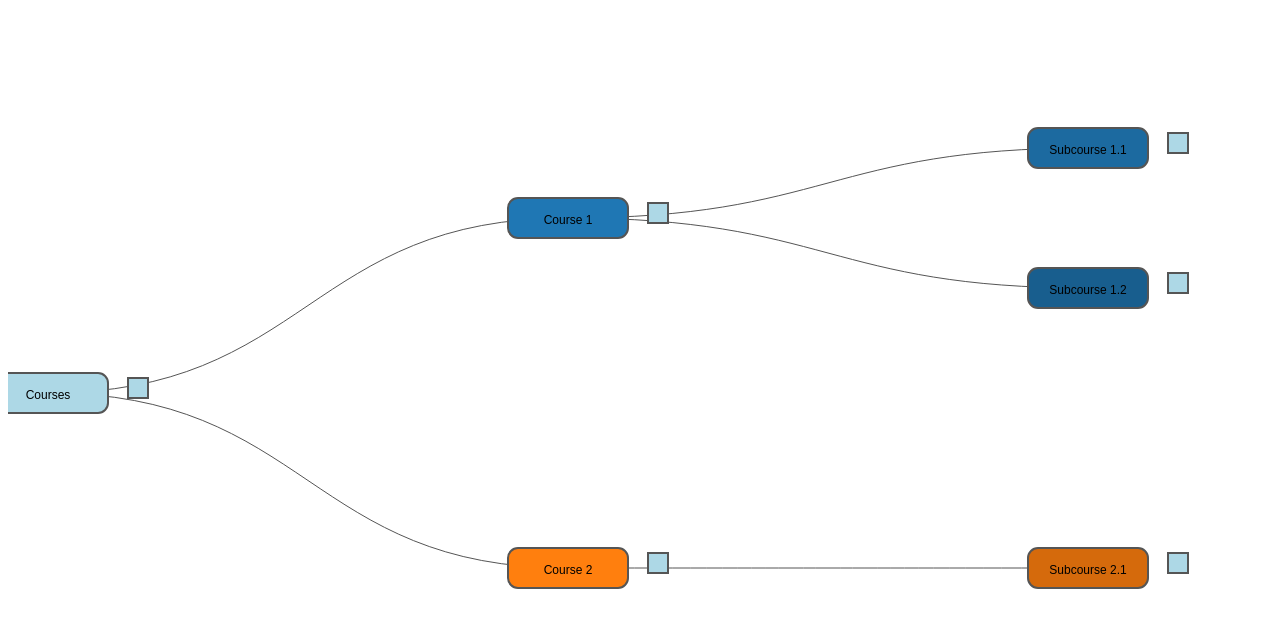
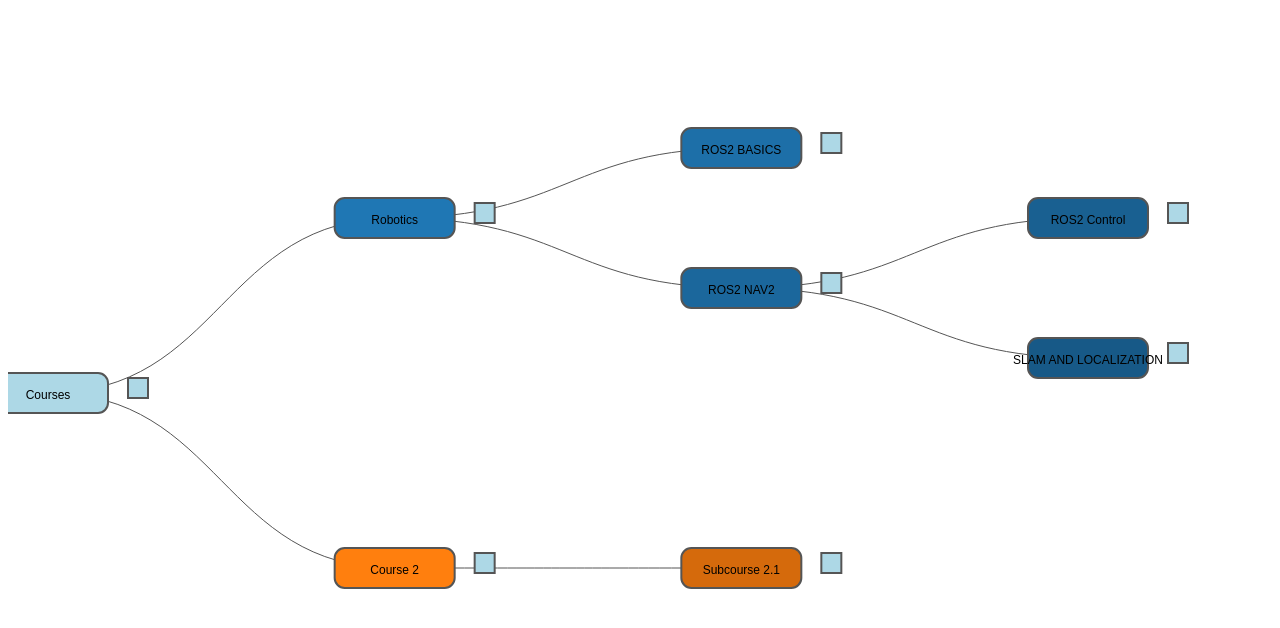
Before and after one commit to kirolossedra/StudyTree, a plain HTML site: page index.html in a window 1280 px wide. Drawn offline with nearby package versions, Linux system fonts and the light colour scheme.

Commit message:
Update index.html

```diff
--- a/index.html
+++ b/index.html
@@ -43,10 +43,20 @@
             name: "Courses",
             children: [
                 {
-                    name: "Course 1",
+                    name: "Robotics",
                     children: [
-                        { name: "Subcourse 1.1" },
-                        { name: "Subcourse 1.2" }
+                        { name: "ROS2 BASICS" },
+                        { name: "ROS2 RVIZ GAZEBO",
+                        name: "ROS2 NAV2",
+                         children: [
+                        { name: "ROS2 Control" },
+                        { name: "SLAM AND LOCALIZATION",
+
+
+                        }
+                    ]
+
+                        }
                     ]
                 },
                 {
```
